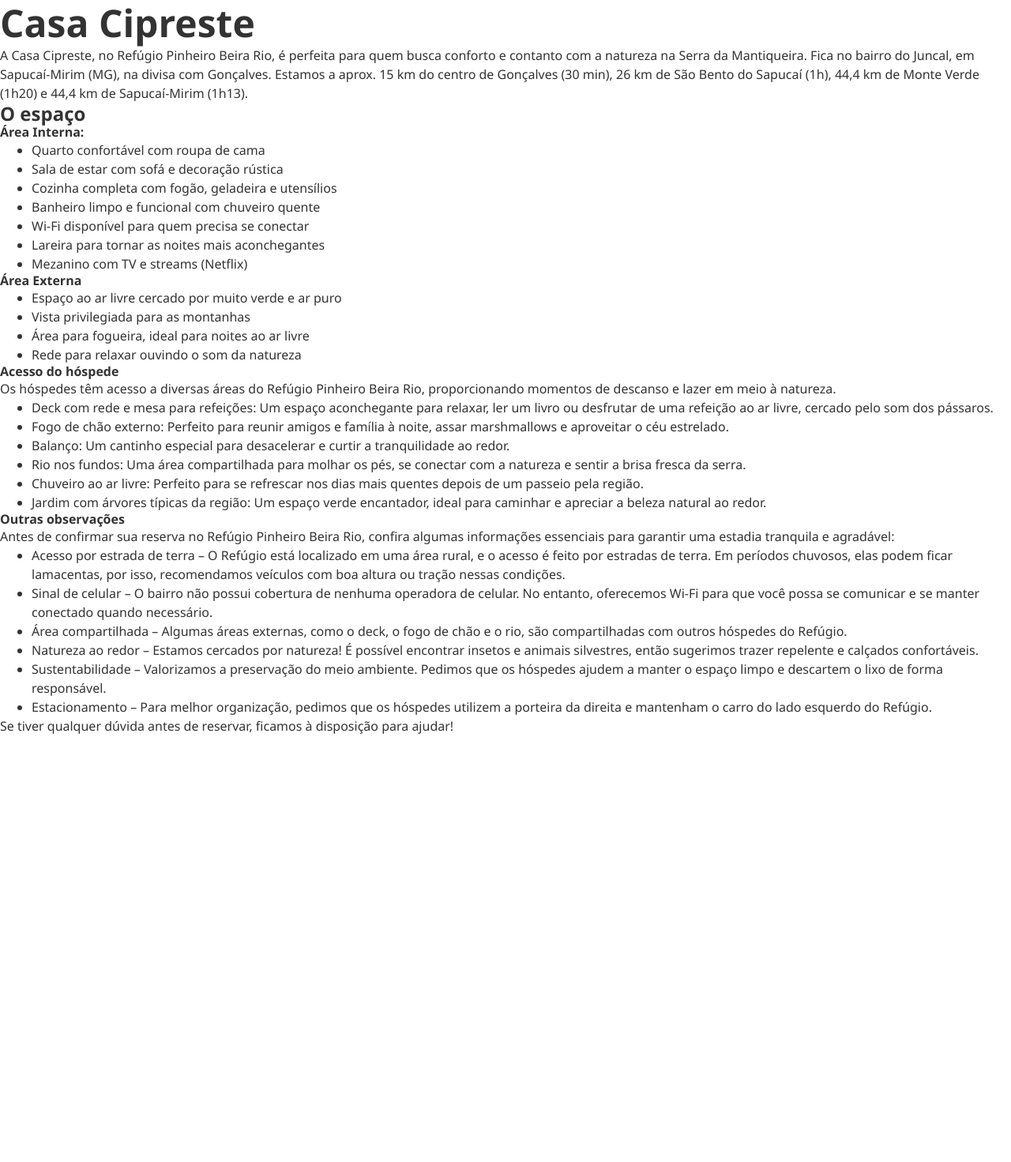
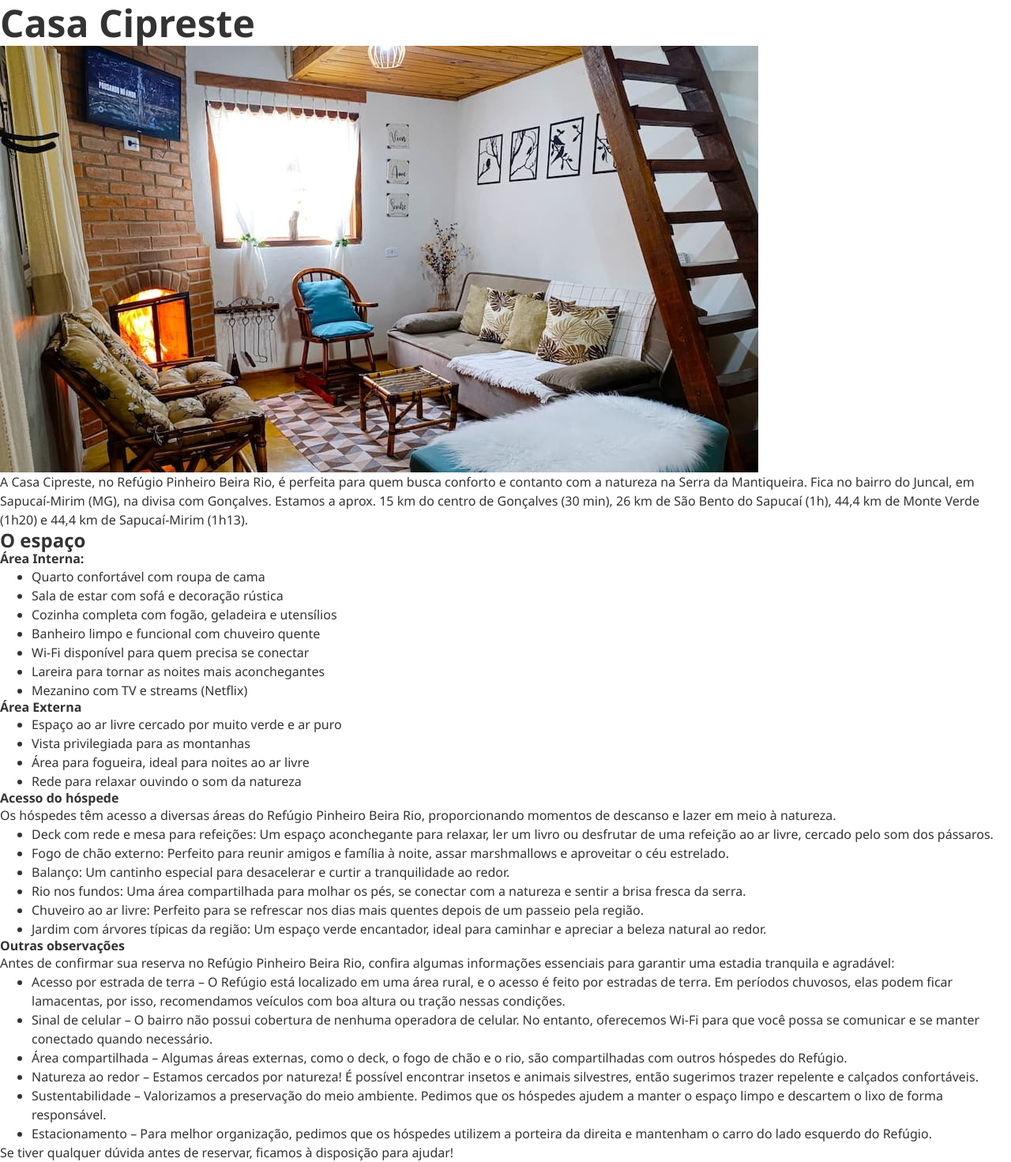
Before and after one commit to refugiopinheirobeirario/refugiopinheirobeirario.github.io, a Jekyll site: the page built from _casas/casa-cipreste.md, in a window 1280 px wide. Shown: the whole page at 79% size. Built offline with Jekyll 4.4.1, drawn with Linux system fonts in a browser that asks for light colours; before the commit the page ends 931 px from its top, so only the background shows below that.

Commit message:
Add capa image to casas layout

```diff
--- a/_casas/casa-cipreste.md
+++ b/_casas/casa-cipreste.md
@@ -1,6 +1,7 @@
 ---
 layout: casa
 title: "Casa Cipreste"
+capa: /assets/images/casas/casa-cipreste/sala.jpg
 ---
 
 A Casa Cipreste, no Refúgio Pinheiro Beira Rio, é perfeita para quem busca conforto e contanto com a natureza na Serra da Mantiqueira. Fica no bairro do Juncal, em Sapucaí-Mirim (MG), na divisa com Gonçalves. Estamos a aprox. 15 km do centro de Gonçalves (30 min), 26 km de São Bento do Sapucaí (1h), 44,4 km de Monte Verde (1h20) e 44,4 km de Sapucaí-Mirim (1h13).
--- a/_layouts/casa.html
+++ b/_layouts/casa.html
@@ -5,6 +5,7 @@ layout: default
 <article>
   <header>
     <h1>{{ page.title }}</h1>
+    <img src="{{ page.capa | relative_url }}" alt="Foto de capa da Casa">
   </header>
 
   {{content}}
--- a/_sass/base.scss
+++ b/_sass/base.scss
@@ -44,3 +44,10 @@ h2 {
 h3 {
   font-size: 1rem;
 }
+
+img,
+picture {
+  display: block;
+  object-fit: cover;
+  max-width: 100%;
+}
```
Also changed, not shown: assets/images/casas/casa-cipreste/sala.jpg (added), 1 other file.
